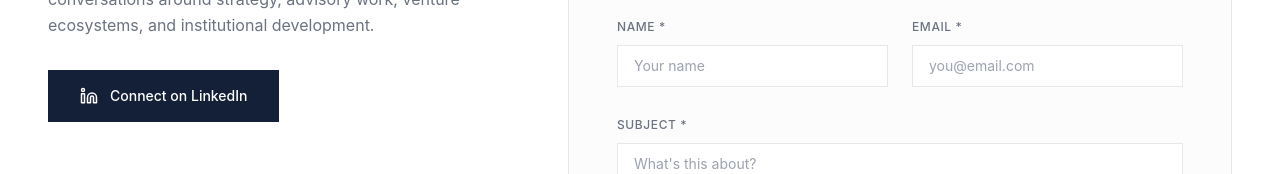
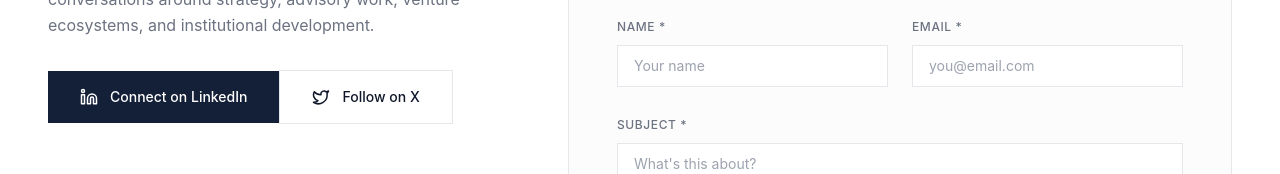
Before and after one commit to Oluseyiadebayo/oluseyiadebayo, a React (Vite) app: page /contact in a window 1280 px wide. Shown: the part 568-742 px from the top of the page. Built offline with nearby package versions, Linux system fonts and the light colour scheme; the HTML template or start-up script is replaced by a standard one.

Commit message:
Connected to Lovable Cloud
Co-authored-by: refurnishng <240163628+refurnishng@users.noreply.github.com>

```diff
--- a/src/pages/Contact.tsx
+++ b/src/pages/Contact.tsx
@@ -81,6 +81,16 @@ export default function Contact() {
               >
                 <Linkedin size={18} />
                 Connect on LinkedIn
+              </a>
+
+              <a
+                href="https://x.com/seyi_ae"
+                target="_blank"
+                rel="noopener noreferrer"
+                className="inline-flex items-center gap-3 px-8 py-4 border border-border text-foreground font-medium text-sm hover:border-gold hover:text-gold transition-colors mb-8"
+              >
+                <Twitter size={18} />
+                Follow on X
               </a>
 
               <div className="mt-8 p-6 border border-border bg-secondary/30">
```
